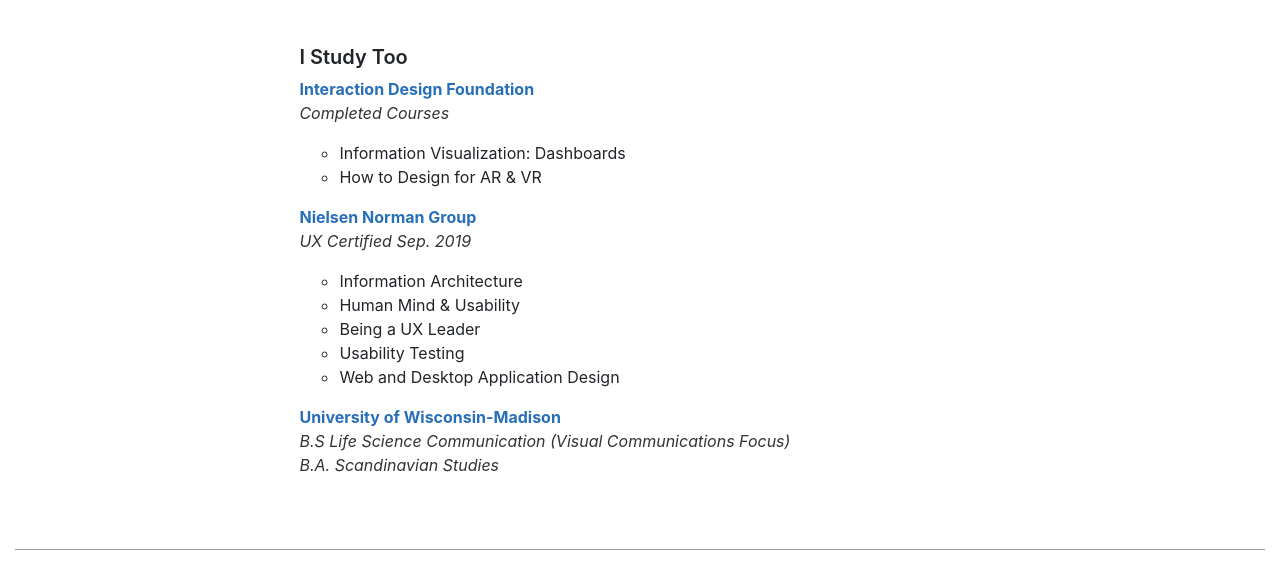
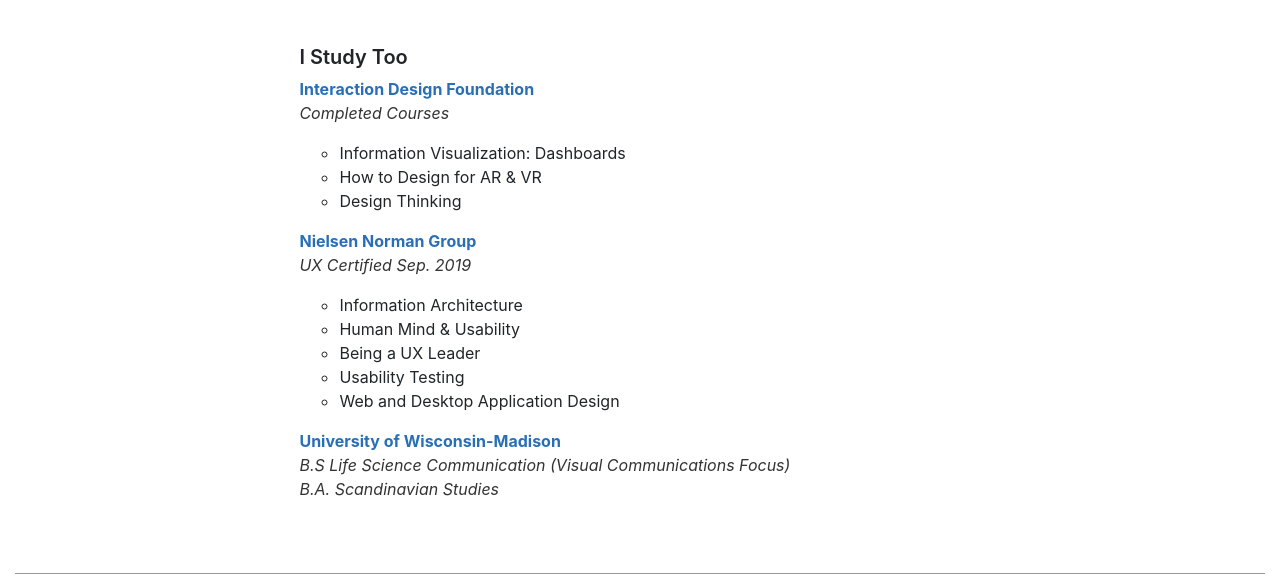
Before and after one commit to DanHernandezUX/Porfolio, a plain HTML site: page about.html in a window 1280 px wide. Shown: the part 1154-1733 px from the top of the page. Drawn offline with nearby package versions, Linux system fonts and the light colour scheme.

Commit message:
Update about.html

```diff
--- a/about.html
+++ b/about.html
@@ -122,8 +122,8 @@
            <ul>
              <li>Information Visualization: Dashboards</li>
              <li>How to Design for AR & VR</li>
-            <!-- <li>Design Thinking</li>
-             <li>Mobile UX Design</li> -->
+             <li>Design Thinking</li>
+             <!-- <li>Mobile UX Design</li> -->
            </ul>
          <p><span class="emphasis">Nielsen Norman Group</span><br> <em>UX Certified Sep. 2019</em></p>
            <ul>
```
